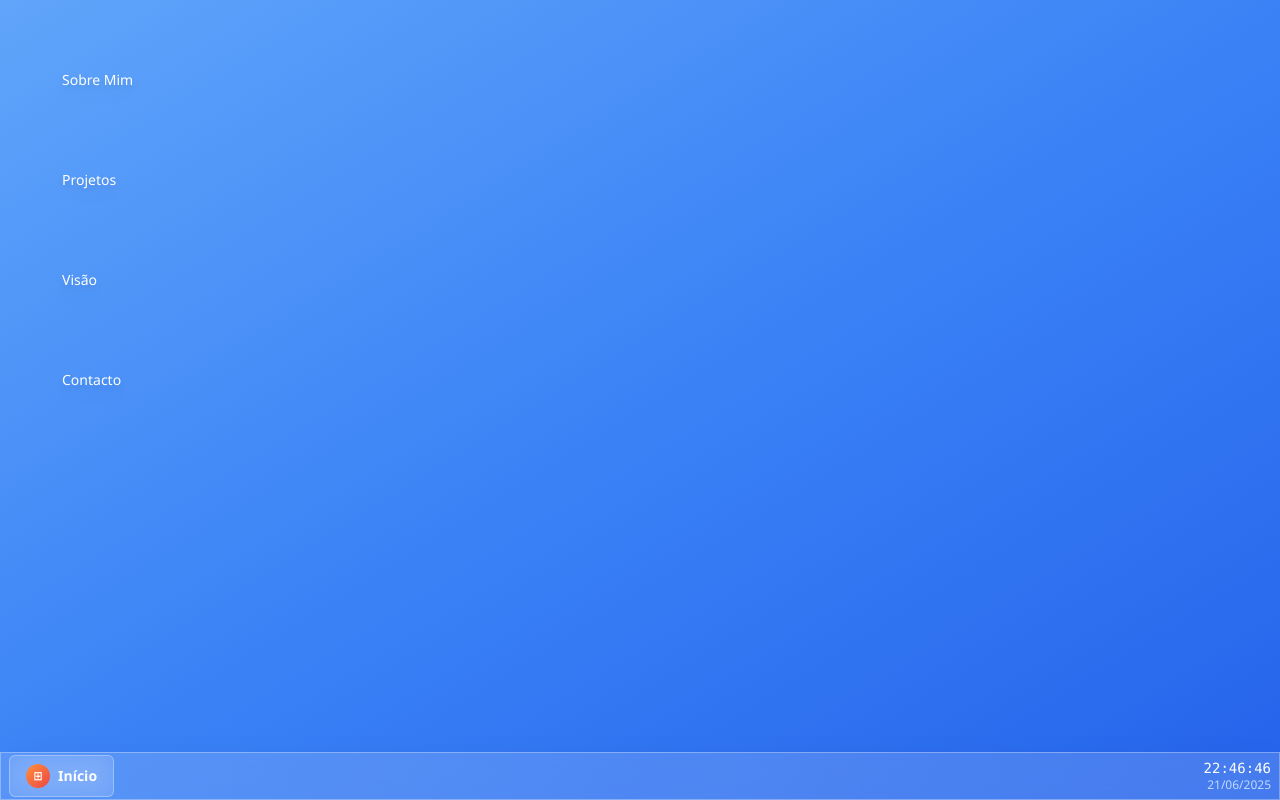
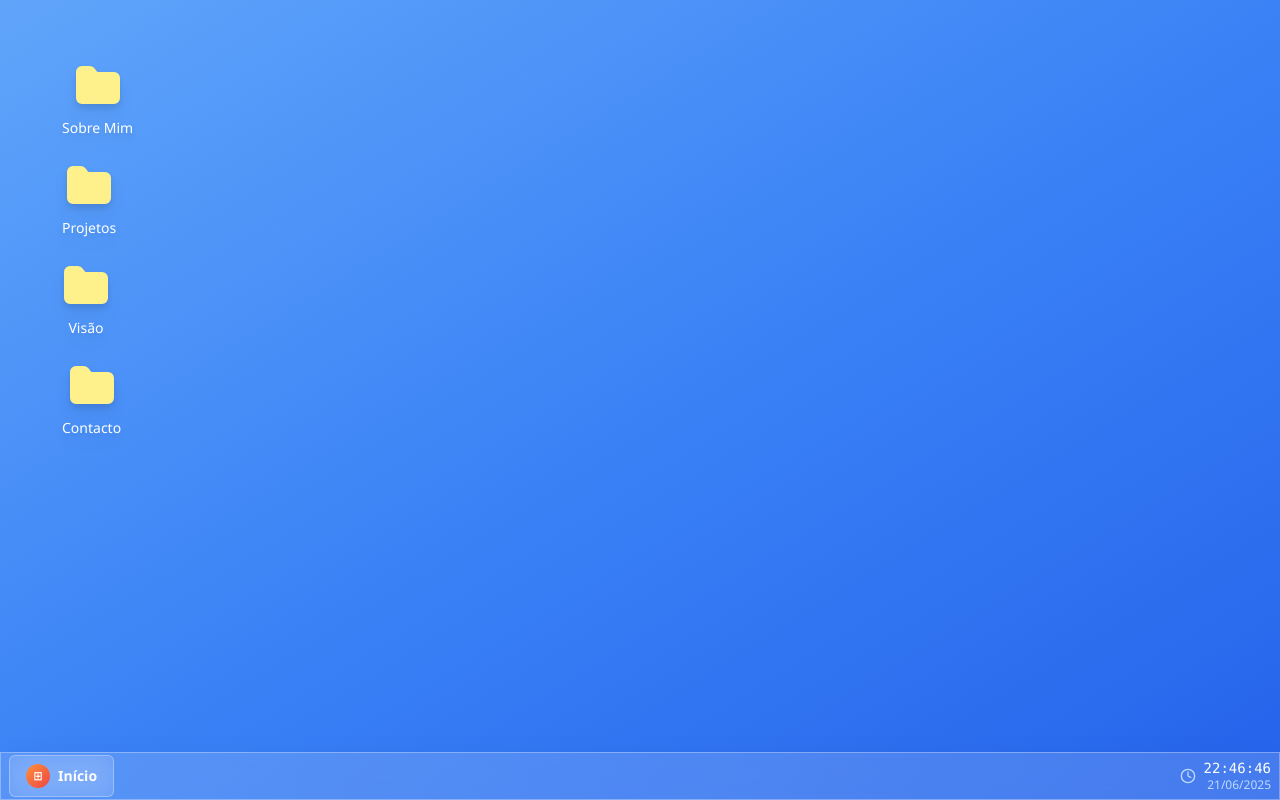
Before and after one commit to d-monteiro/d-monteiro.github.io, a React (Vite) app: page / in a window 1280 px wide. Built offline with nearby package versions, Linux system fonts and the light colour scheme.

Commit message:
Fix component errors
Fixes import and type errors in Clock, FolderIcon, Desktop, and Window components.

```diff
--- a/src/components/Clock.tsx
+++ b/src/components/Clock.tsx
@@ -1,8 +1,8 @@
 
 import { useState, useEffect } from 'react';
-import { clock } from 'lucide-react';
+import { Clock } from 'lucide-react';
 
-const Clock = () => {
+const ClockComponent = () => {
   const [time, setTime] = useState(new Date());
 
   useEffect(() => {
@@ -31,7 +31,7 @@ const Clock = () => {
 
   return (
     <div className="flex items-center space-x-2 text-white text-sm">
-      <clock size={16} className="text-blue-200" />
+      <Clock size={16} className="text-blue-200" />
       <div className="text-right">
         <div className="font-mono leading-tight">{formatTime(time)}</div>
         <div className="text-xs text-blue-200 leading-tight">{formatDate(time)}</div>
@@ -40,4 +40,4 @@ const Clock = () => {
   );
 };
 
-export default Clock;
+export default ClockComponent;
--- a/src/components/FolderIcon.tsx
+++ b/src/components/FolderIcon.tsx
@@ -1,5 +1,5 @@
 
-import { folder } from 'lucide-react';
+import { Folder } from 'lucide-react';
 import { useState } from 'react';
 
 interface FolderIconProps {
@@ -41,7 +41,7 @@ const FolderIcon = ({ id, title, position, onClick }: FolderIconProps) => {
           mb-2 transition-all duration-200 text-yellow-200
           ${isHovered ? 'animate-bounce-subtle' : ''}
         `}>
-          <folder
+          <Folder
             size={48}
             className="drop-shadow-lg filter"
             fill="currentColor"
--- a/src/components/StartMenu.tsx
+++ b/src/components/StartMenu.tsx
@@ -5,7 +5,7 @@ import { User, FolderOpen, Mail, Eye, Settings, LogOut } from 'lucide-react';
 interface StartMenuProps {
   isOpen: boolean;
   onClose: () => void;
-  onOpenWindow: (id: string, title: string) => void;
+  onOpenWindow: (id: string, title: string, content: string) => void;
 }
 
 const StartMenu = ({ isOpen, onClose, onOpenWindow }: StartMenuProps) => {
@@ -22,7 +22,7 @@ const StartMenu = ({ isOpen, onClose, onOpenWindow }: StartMenuProps) => {
 
   const handleItemClick = (id: string, title: string) => {
     console.log('🔊 Menu item click sound');
-    onOpenWindow(id, title);
+    onOpenWindow(id, title, id);
     onClose();
   };
 
--- a/src/components/Taskbar.tsx
+++ b/src/components/Taskbar.tsx
@@ -1,13 +1,13 @@
 
 import { useState } from 'react';
 import { WindowState } from '../hooks/useWindowManager';
-import Clock from './Clock';
+import ClockComponent from './Clock';
 import StartMenu from './StartMenu';
 
 interface TaskbarProps {
   windows: WindowState[];
   onRestoreWindow: (id: string) => void;
-  onOpenWindow: (id: string, title: string) => void;
+  onOpenWindow: (id: string, title: string, content: string) => void;
 }
 
 const Taskbar = ({ windows, onRestoreWindow, onOpenWindow }: TaskbarProps) => {
@@ -71,7 +71,7 @@ const Taskbar = ({ windows, onRestoreWindow, onOpenWindow }: TaskbarProps) => {
 
           {/* System Tray */}
           <div className="flex items-center space-x-3">
-            <Clock />
+            <ClockComponent />
           </div>
         </div>
       </div>
--- a/src/components/Window.tsx
+++ b/src/components/Window.tsx
@@ -1,5 +1,5 @@
 import { useState, useRef, useEffect } from 'react';
-import { X, Minimize2, Maximize2, RotateCcw } from 'lucide-react';
+import { X, Minimize2, Maximize2, RotateCcw, Folder } from 'lucide-react';
 import { WindowState } from '../hooks/useWindowManager';
 
 interface WindowProps {
@@ -32,8 +32,8 @@ const Window = ({
         const newY = e.clientY - dragOffset.y;
 
         // Keep window within viewport bounds
-        const maxX = window.innerWidth - window.size.width;
-        const maxY = window.innerHeight - window.size.height - 48; // Account for taskbar
+        const maxX = globalThis.window.innerWidth - window.size.width;
+        const maxY = globalThis.window.innerHeight - window.size.height - 48; // Account for taskbar
 
         onPositionChange({
           x: Math.max(0, Math.min(newX, maxX)),
@@ -180,7 +180,7 @@ const Window = ({
         onMouseDown={handleMouseDown}
       >
         <div className="flex items-center space-x-2">
-          <folder size={16} className="text-yellow-200" />
+          <Folder size={16} className="text-yellow-200" />
           <span className="text-white font-medium text-sm">{window.title}</span>
         </div>
 
```
